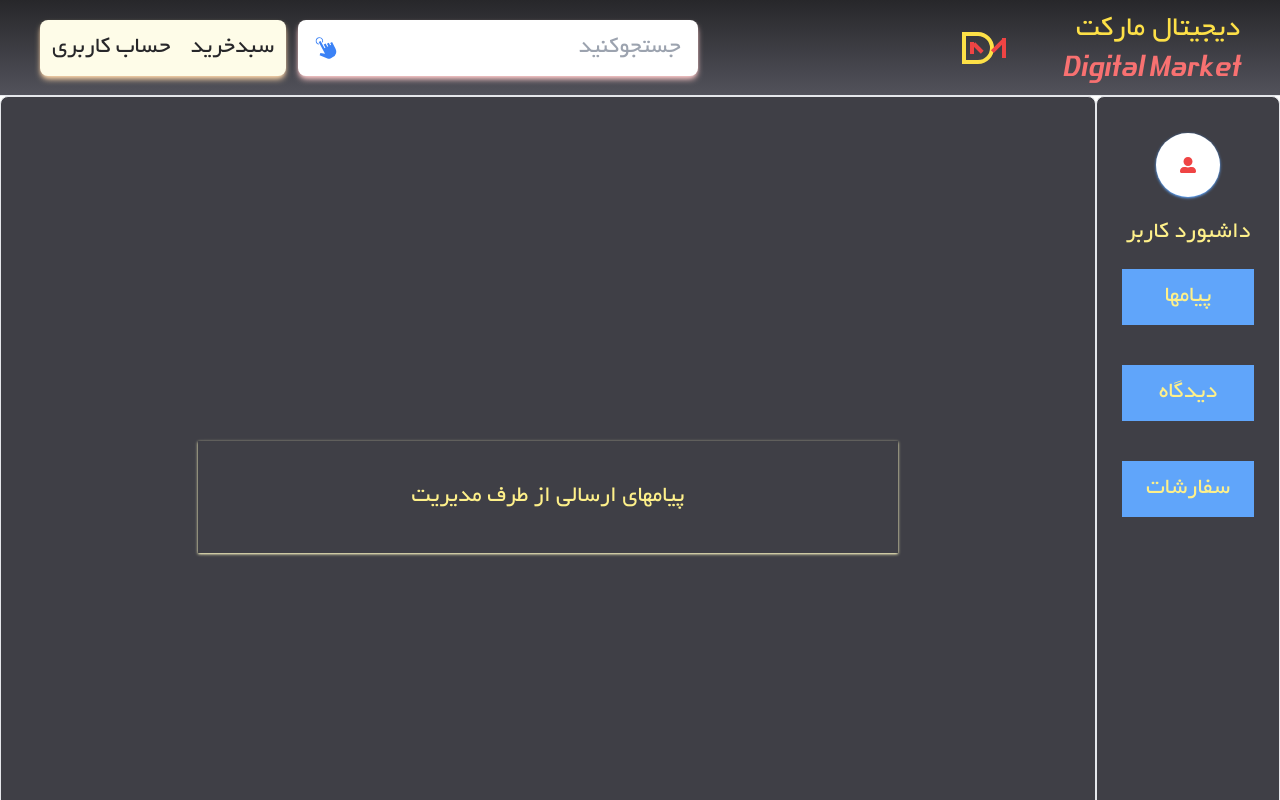
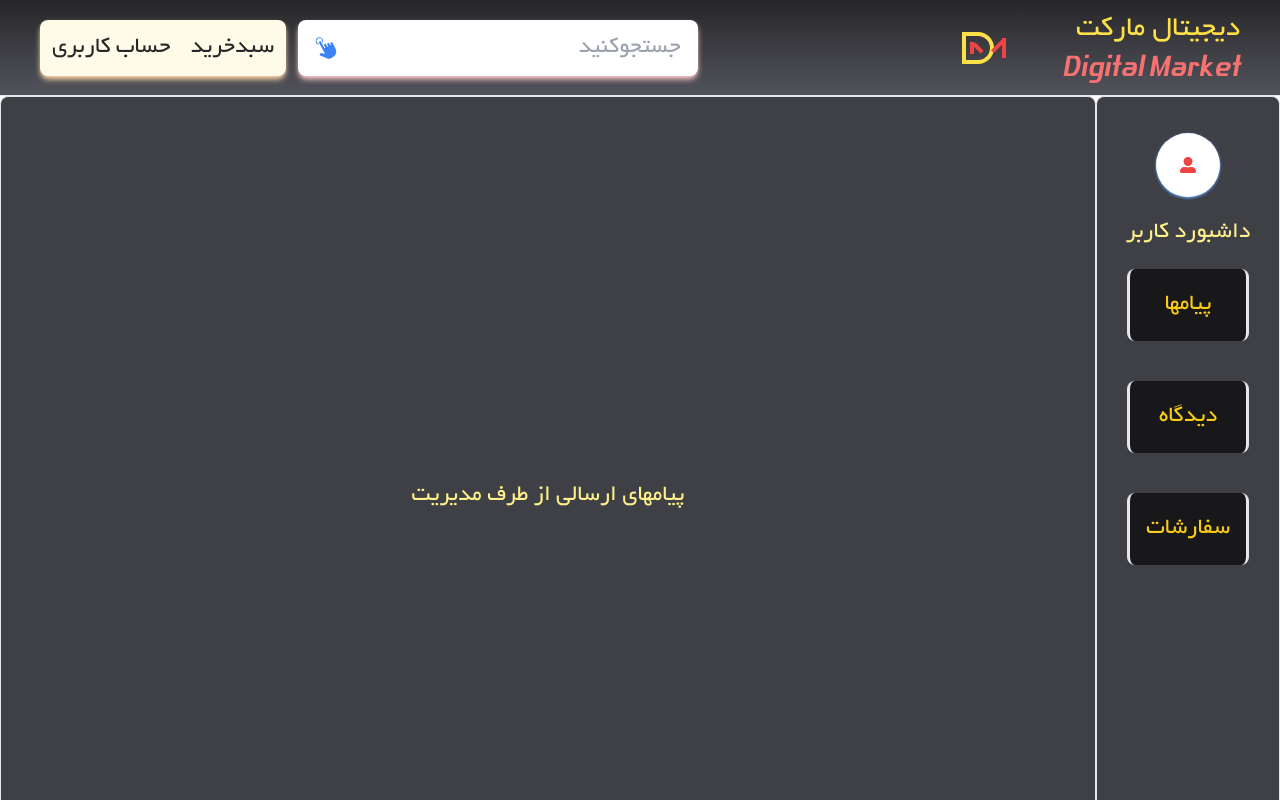
Before and after one commit to ghiyaee/all-digitall, a React (Create React App) app: page /DashboardUser in a window 1280 px wide. Both pictures are taken after a click on the button "پیامها". Shown: the top 800 px of the page. Built offline with nearby package versions, Linux system fonts and the light colour scheme.

Commit message:
update production

```diff
--- a/src/component/Dashboarduser.jsx
+++ b/src/component/Dashboarduser.jsx
@@ -22,22 +22,19 @@ function DashboardUser() {
           </div>
           <h2 className="text-2xl ">داشبورد کاربر</h2>
           <div className="flex flex-col gap-10 text-2xl  ">
-            <button
-              onClick={() => handelMessage()}
-              className="bg-blue-400 py-3 px-6 hover:rounded-3xl hover:text-white duration-500 cursor-pointer  "
-            >
+            <button onClick={() => handelMessage()} className="style-button p-4 ">
               پیامها
             </button>
             <button
               onClick={() => handelComments()}
-              className="bg-blue-400 py-3 px-6 hover:rounded-3xl hover:text-white duration-500 cursor-pointer"
+              className="style-button p-4"
             >
               دیدگاه
             </button>
 
             <button
               onClick={() => handelProducts()}
-              className="bg-blue-400 py-3 px-6 hover:rounded-3xl hover:text-white duration-500"
+              className="style-button p-4"
             >
               سفارشات
             </button>
--- a/src/component/Message.jsx
+++ b/src/component/Message.jsx
@@ -8,8 +8,9 @@ function Message() {
   const { state } = useLocation();
   let [msg, setMsg] = useState('');
   const handelMessage = async (e) => {
+     e.preventDefault();
     if (msg === '') {
-      e.preventDefault();
+
       return
     } else{
       try {
--- a/src/component/MessageUser.jsx
+++ b/src/component/MessageUser.jsx
@@ -6,13 +6,13 @@ function MessageUser() {
     const { message, userinfo } = state;
     const filterMessage = message.filter((f) => f.user_id._id === userinfo[0]?._id);
   return (
-    <div className="flex items-center flex-col justify-center h-screen  ">
-      <div className="shadow shadow-yellow-100 p-10 flex flex-col gap-5 bg-zinc-700 text-yellow-200 w-[700px] text-2xl">
+    <div className="flex items-center flex-col max-h-screen overflow-y-auto">
+      <div className=" p-10 flex flex-col gap-5 bg-zinc-700 text-yellow-200  text-2xl ">
         <h2 className="text-center">پیامهای ارسالی از طرف مدیریت</h2>
         {filterMessage.map((m) => (
           <div
             key={m._id}
-            className="flex justify-between items-center mt-5 gap-[0px] border p-5 "
+            className="flex justify-between items-center mt-5 gap-[0px] shadow shadow-yellow-100 p-5 "
           >
             <p>{m.message}</p>
           </div>
--- a/src/component/ProdcutsEdit.jsx
+++ b/src/component/ProdcutsEdit.jsx
@@ -103,7 +103,7 @@ function ProdcutsEdit() {
                 </>
               ) : (
                 <div
-                  className={`flex flex-col gap-6 font-[yekan] p-10  max-h-screen  overflow-y-auto`}
+                  className={`flex items-center flex-col gap-6 font-[yekan] p-10  max-h-screen  overflow-y-auto`}
                 >
                   <h2 className="text-yellow-400 text-center text-3xl font-bold mt-0 border p-10 rounded-lg">
                     ویرایش محصولات
@@ -114,7 +114,7 @@ function ProdcutsEdit() {
                           flex  gap-[0px]  items-center shadow shadow-orange-100 justify-between `}
                       key={product._id}
                     >
-                      <img alt="img" src={product.img} className="h-[70px]" />
+                      <img alt="img" src={product.img} className="w-28 h-[70px]" />
 
                       <div className="text-xl font-bold flex items-center gap-3 ">
                         <p className="w-[200px]">{product.name}</p>
```
